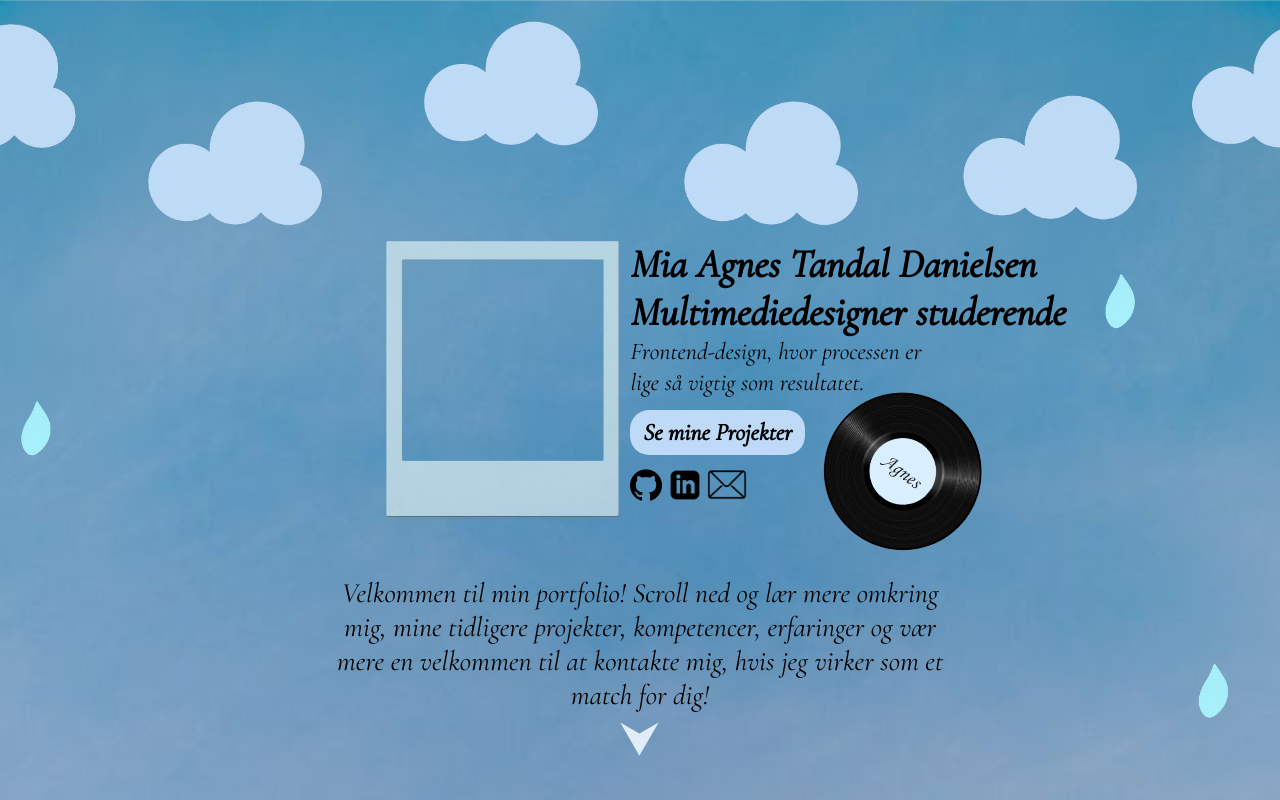
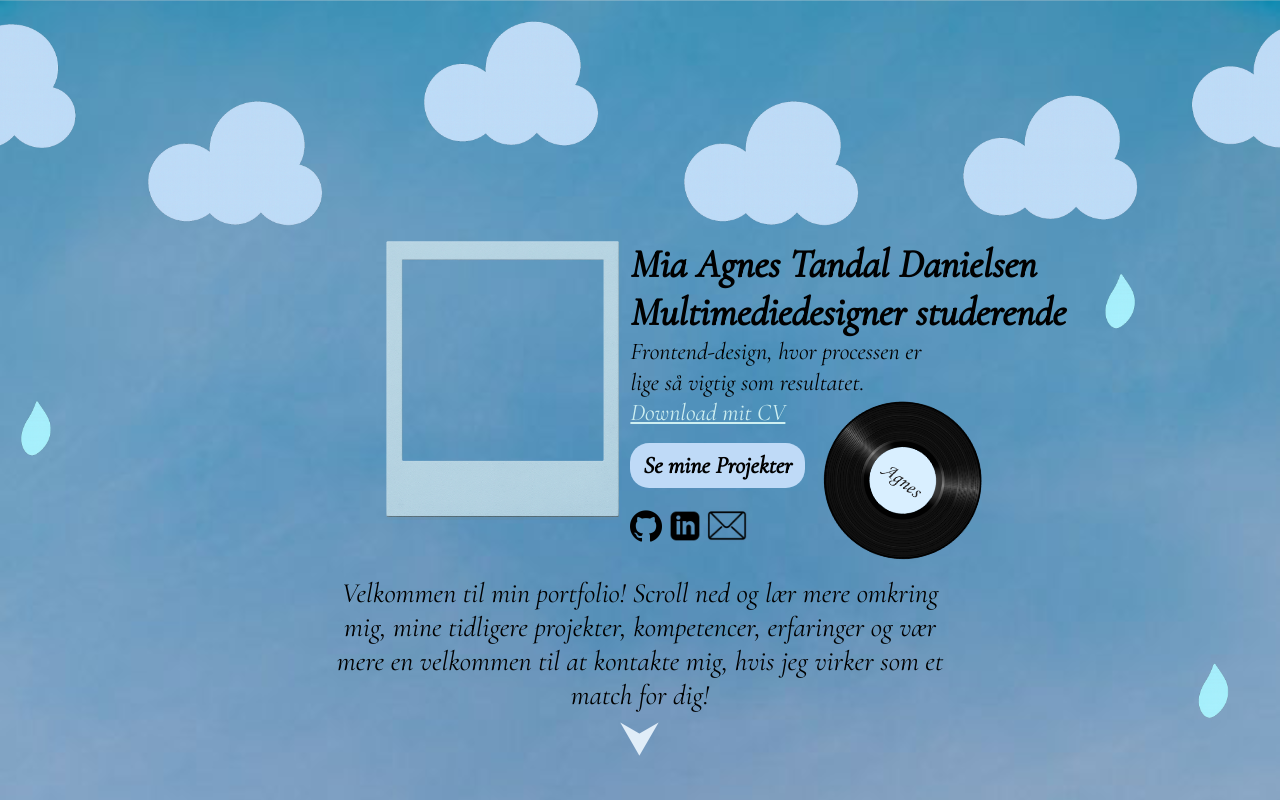
Before and after one commit to MiaAgnes/miaagnes.github.io, a React (Vite) app: page / in a window 1280 px wide. Shown: the top 800 px of the page. Built offline with nearby package versions, Linux system fonts and the light colour scheme.

Commit message:
små fiks

```diff
--- a/src/Components/Hero/Hero.jsx
+++ b/src/Components/Hero/Hero.jsx
@@ -6,11 +6,13 @@ export default function Hero() {
       <div className={styles.polaroidContainer}>
         <img src="/images/polaroid-ramme-hero.png" alt="polaroid" />
       </div>
-
       <div>
         <h2 className={styles.text}>Mia Agnes Tandal Danielsen</h2>
         <h2 className={styles.text}>Multimediedesigner studerende</h2>
         <p className={styles.frontendText}>Frontend-design, hvor processen er lige så vigtig som resultatet.</p>
+        <div>
+          <a className={styles.cv} href="/CV.pdf" download>Download mit CV</a>
+        </div>
         <button className={styles.button} onClick={() => {
           const el = document.getElementById('projects');
           console.log("knap trykket");
--- a/src/Components/Hero/Hero.module.css
+++ b/src/Components/Hero/Hero.module.css
@@ -3,40 +3,6 @@
     max-width: 28ch;
     word-break: break-word;
     line-height: 1.3;
-}
-
-.pil {
-    font-family: initial;
-    font-style: normal;
-    color: initial;
-    font-size: unset;
-    font-weight: normal;
-     width: 100%;
-    text-align: center;
-    color: #e0edf8;
-    position: absolute;
-    left: 0;
-    bottom: 1vh;
-    z-index: 2;
-    margin-bottom: 3vh;
-    padding: 0% 25vw;
-    font-size: 3rem;
-     font-family: initial;
-}
-
-.bottomText {
-    width: 100%;
-    text-align: center;
-    color: 292828;
-    font-family: 'Cormorant Garamond', serif;
-    font-style: italic;
-    position: absolute;
-    left: 0;
-    bottom: 1vh;
-    z-index: 2;
-    margin-bottom: 10vh;
-    padding: 0% 25vw;
-    font-size: 1.75rem;
 }
 
 .polaroidContainer {
@@ -52,8 +18,6 @@ img[alt="polaroid"] {
      font-style: italic;
      font-size: 2.5rem;
      color: 292828;
-     margin: 0;
-     padding: 0;
 }
 
 .hero {
@@ -76,8 +40,14 @@ img[alt="polaroid"] {
     position: relative;
 }
 
+.cv {
+    color: #ceeff1;
+    position: relative;
+    z-index: 10;
+}
+
 .button {
-    margin-top: 1.5vh;
+    margin-top: 2vh;
     font-size: 1.5rem;
     cursor: pointer;
     border: none;
@@ -130,6 +100,7 @@ img[alt="polaroid"] {
     align-items: center;
     position: relative;
     z-index: 2;
+    margin-top: 1vh;
 }
 
 img {
@@ -162,6 +133,40 @@ img[alt="MailHero"] {
 .vinylContainer {
     position: absolute;
     padding-left: 15vw;
-    margin-top: -8vh;
+    margin-top: -11vh;
     z-index: 1;
 }
+
+.bottomText {
+    width: 100%;
+    text-align: center;
+    color: 292828;
+    font-family: 'Cormorant Garamond', serif;
+    font-style: italic;
+    position: absolute;
+    left: 0;
+    bottom: 1vh;
+    z-index: 2;
+    margin-bottom: 10vh;
+    padding: 0% 25vw;
+    font-size: 1.75rem;
+}
+
+.pil {
+    font-family: initial;
+    font-style: normal;
+    color: initial;
+    font-size: unset;
+    font-weight: normal;
+     width: 100%;
+    text-align: center;
+    color: #e0edf8;
+    position: absolute;
+    left: 0;
+    bottom: 1vh;
+    z-index: 2;
+    margin-bottom: 3vh;
+    padding: 0% 25vw;
+    font-size: 3rem;
+     font-family: initial;
+}
```
Also changed, not shown: 1 other file (tests, documents, lock files or other folders).
